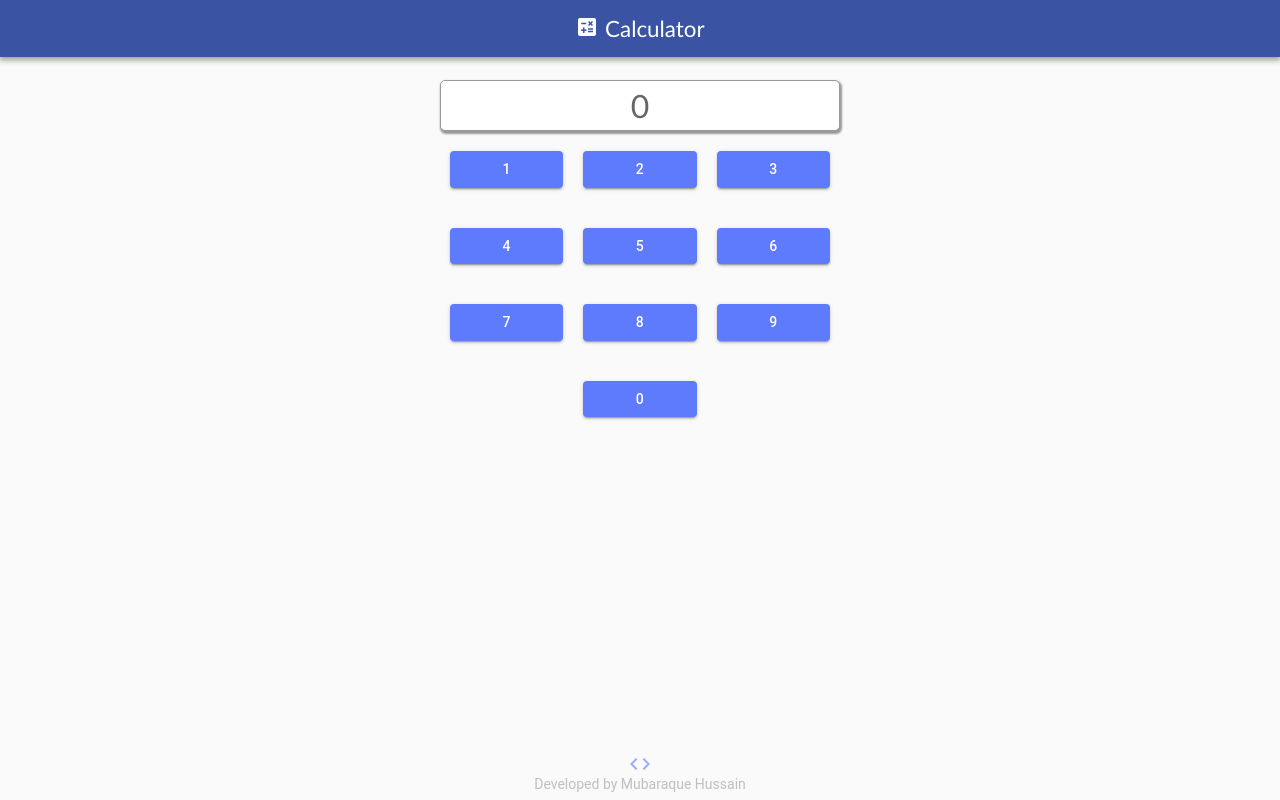
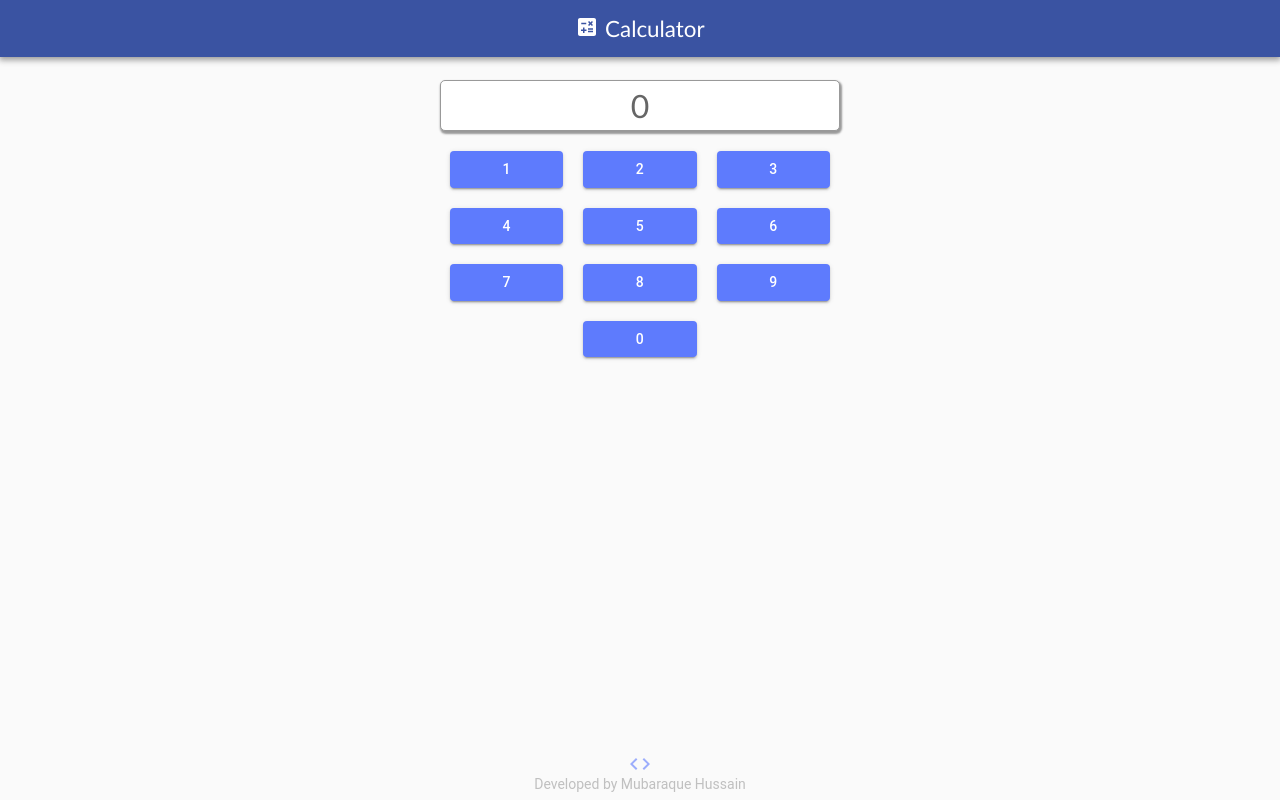
Before and after one commit to imluckyhussain/hafla-screening-interview, a Next.js app: page / in a window 1280 px wide. Built offline with nearby package versions, Linux system fonts and the light colour scheme.

Commit message:
Changed the behavior of the buttons to allow multiple digits

```diff
--- a/pages/home.module.scss
+++ b/pages/home.module.scss
@@ -41,7 +41,7 @@
 
   .numKeys {
     width: calc((100% / 3) - 20px);
-    margin: 20px 10px;
+    margin: 20px 10px 0;
     transition: ease-in-out 0.25s;
 
     &:hover {
--- a/pages/index.js
+++ b/pages/index.js
@@ -20,7 +20,7 @@ export default function Home() {
               className={styles.numKeys}
               variant="contained"
               color="primary"
-              onClick={() => setOutput(num)}
+              onClick={() => setOutput(`${output}${num}`)}
               key={index}
             >
               {num}
```
